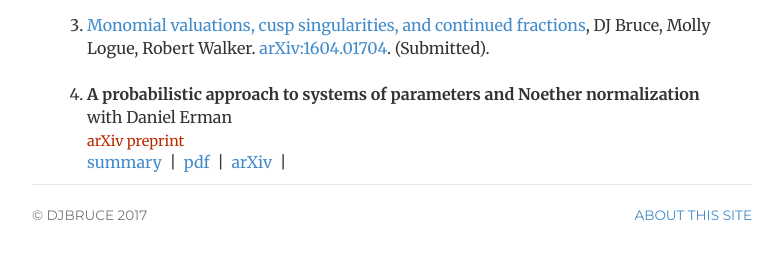
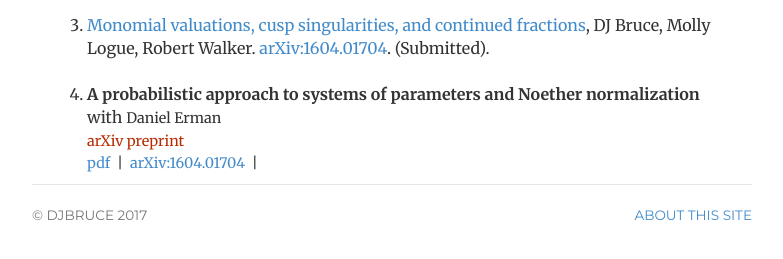
Before and after one commit to julietteBruce/old-homepage, a Jekyll site: the page built from research/index.html, in a window 1280 px wide. Shown: the part 357-616 px from the top of the page, without its empty margins (248-1031 px from the left). Built offline with Jekyll 4.4.1, drawn with Linux system fonts in a browser that asks for light colours.

Commit message:
Changing Formating

```diff
--- a/css/style.css
+++ b/css/style.css
@@ -99,6 +99,7 @@ pre.prettyprint { padding: 10px !important; margin: 40px; font-size: 12px;}
 
 .coauthor {
   font-family: 'Merriweather', Georgia, Time;
+  font-size: 90%;
 }
 
 .journal {
@@ -106,3 +107,8 @@ pre.prettyprint { padding: 10px !important; margin: 40px; font-size: 12px;}
   font-size: 90%;
   color: #b82b00;
 }
+
+.links {
+  font-family: 'Merriweather', Georgia, Time;
+  font-size: 90%;
+}
--- a/research/index.html
+++ b/research/index.html
@@ -28,9 +28,8 @@ Here is a list of my publications:
 <br />with <span class="coauthor">Daniel Erman</span><br/>
 <span class="journal">arXiv preprint</span><br />
 <span class="links">
-<a href="javascript:toggleSummary('noethernorm')">summary</a> &nbsp;|&nbsp;
 <a href="">pdf</a> &nbsp;|&nbsp;
-<a href="http://arxiv.org/abs/1604.01704">arXiv</a> &nbsp;|&nbsp;
+<a href="http://arxiv.org/abs/1604.01704">arXiv:1604.01704</a> &nbsp;|&nbsp;
 </span>
   </li>
 </ol>
```
